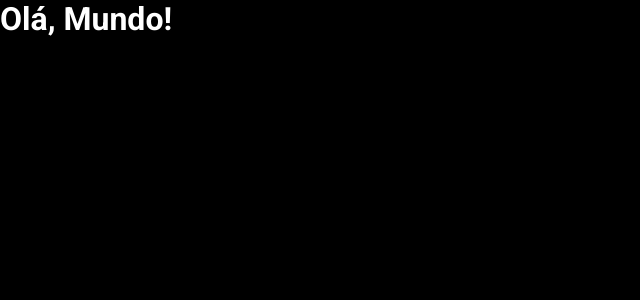
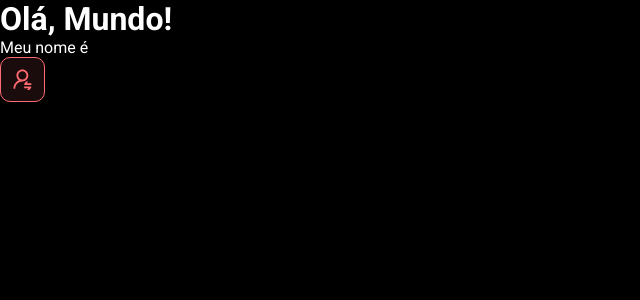
Before and after one commit to gustavoeloi/dsmeta, a React (Vite) app in the folder frontend/: page / in a window 1280 px wide. Shown: the top 300 px of the page, without its empty margins (0-640 px from the left). Built offline with nearby package versions, Linux system fonts and the light colour scheme.

Commit message:
first component

```diff
--- a/frontend/src/App.tsx
+++ b/frontend/src/App.tsx
@@ -1,8 +1,12 @@
-
+import NotificationButton from "./componentes/notification-button"
 
 function App() {
-  return(
-    <h1>Olá, Mundo!</h1>
+  return (
+    <>
+      <h1>Olá, Mundo!</h1>
+      <p>Meu nome é</p>
+      <NotificationButton />
+    </>
   )
 }
 
--- /dev/null
+++ b/frontend/src/componentes/notification-button/index.tsx
@@ -0,0 +1,13 @@
+import icon from '../../assets/img/notification-icon.svg'
+
+import './styles.css';
+
+function NotificationButton() {
+  return (
+    <div className="dsmeta-red-btn">
+      <img src={icon} alt="Notificar" />
+    </div>
+  )
+}
+
+export default NotificationButton
--- /dev/null
+++ b/frontend/src/componentes/notification-button/styles.css
@@ -0,0 +1,15 @@
+.dsmeta-red-btn {
+  height: 45px;
+  width: 45px;
+  background: rgba(255, 107, 114, 0.1);
+  border: 1px solid #ff6b72;
+  border-radius: 10px;
+  display: flex;
+  align-items: center;
+  justify-content: center;
+  cursor: pointer;
+}
+
+.dsmeta-red-btn img {
+  width: 19px;
+}
```
Also changed, not shown: frontend/src/assets/img/notification-icon.svg (added).
